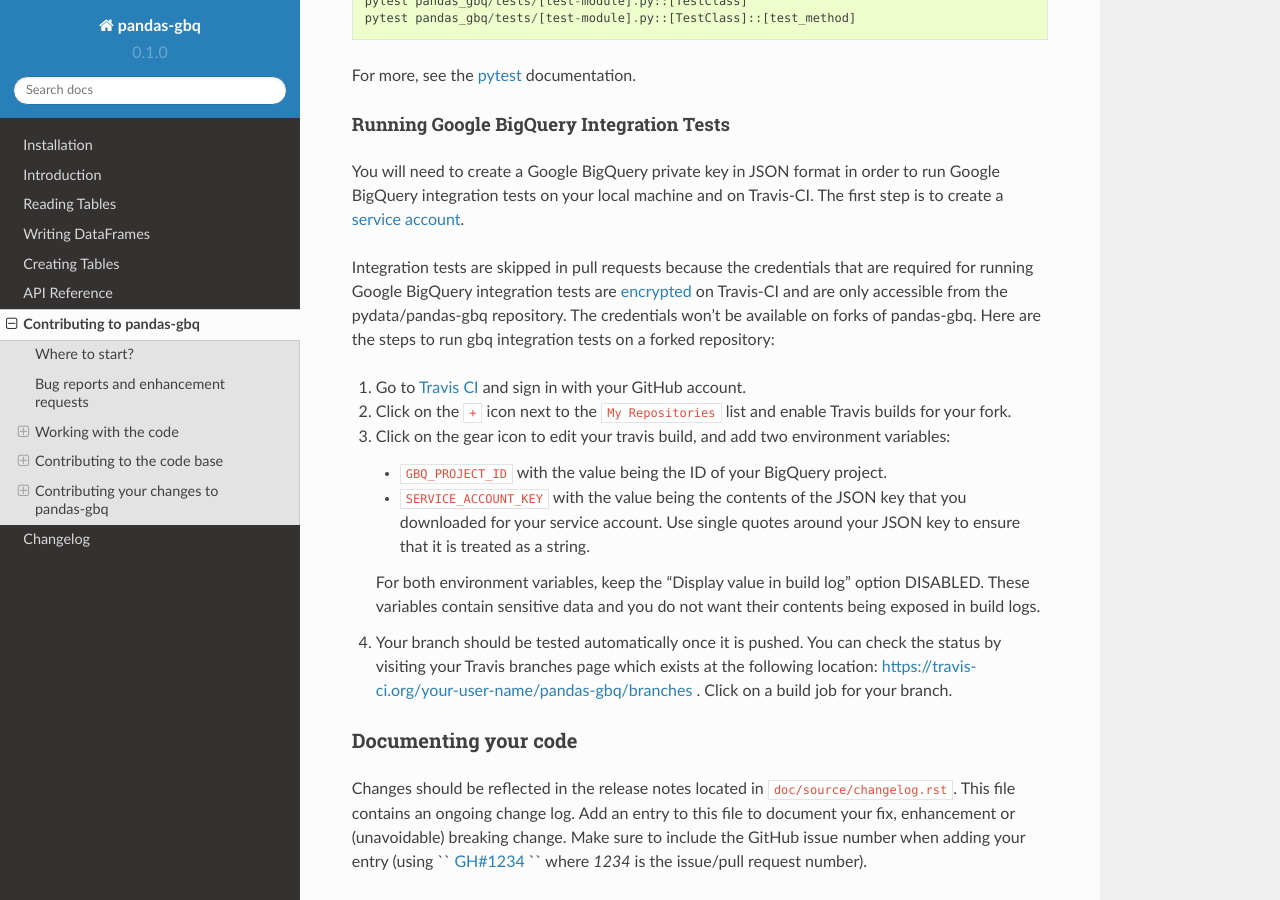
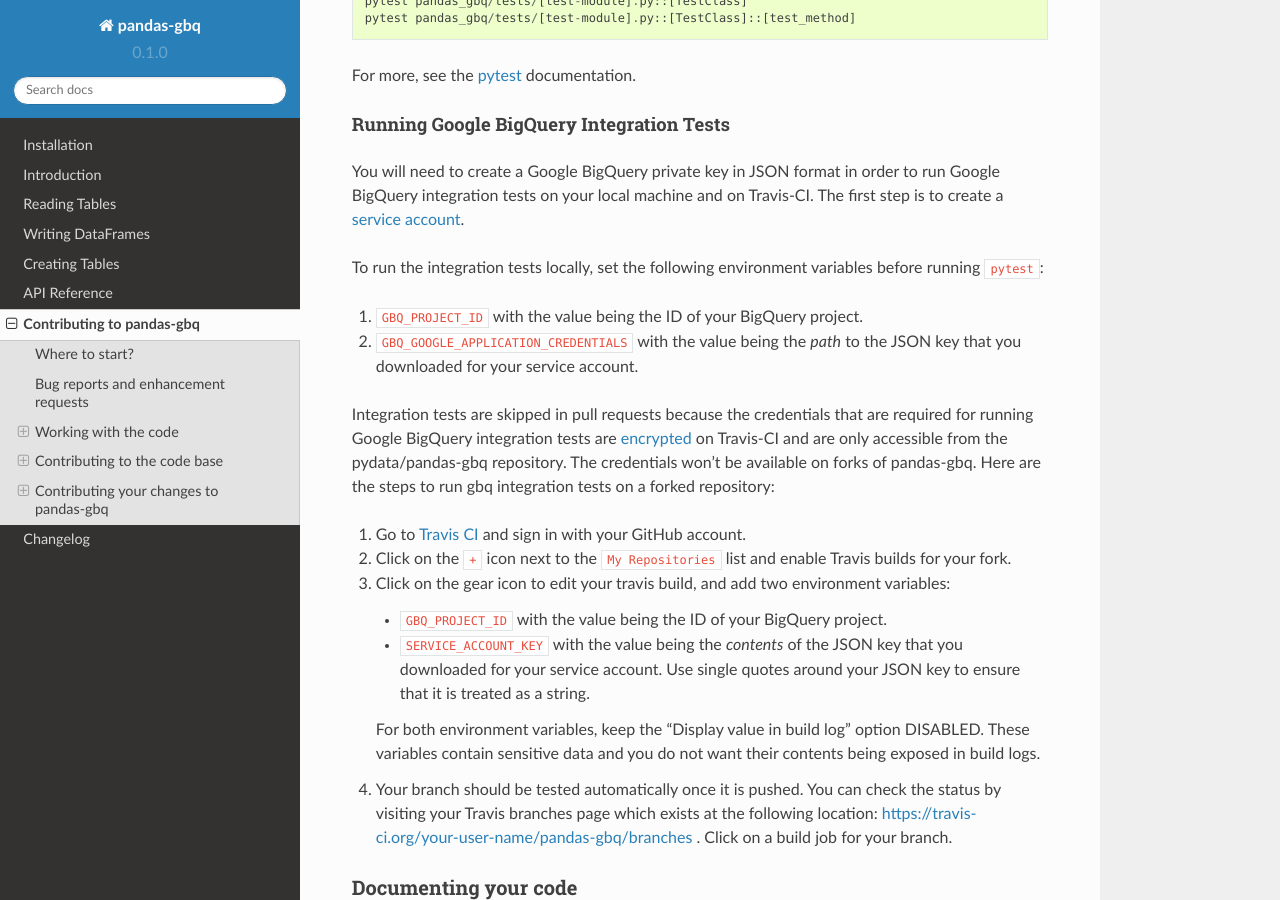
Before and after one commit to googleapis/python-bigquery-pandas, a Sphinx documentation site: the page built from docs/source/contributing.rst, in a window 1280 px wide and 900 px high, scrolled down 5324 px. Built offline with Sphinx 7.4.7 and the Read the Docs theme 2.0.0, drawn with Linux system fonts in a browser that asks for light colours.

Commit message:
TST: Load integration test creds from env vars (#29)
Load the credentials for integration tests from environment variables.
This will make it easier to run the integration tests locally. Also adds
instructions for running the integrations tests locally.

Closes GH#27.

```diff
--- a/docs/source/contributing.rst
+++ b/docs/source/contributing.rst
@@ -230,7 +230,14 @@
 You will need to create a Google BigQuery private key in JSON format in
 order to run Google BigQuery integration tests on your local machine and
 on Travis-CI. The first step is to create a `service account
-<https://console.developers.google.com/iam-admin/serviceaccounts/>`__.
+<https://console.cloud.google.com/iam-admin/serviceaccounts/>`__.
+
+To run the integration tests locally, set the following environment variables
+before running ``pytest``:
+
+#. ``GBQ_PROJECT_ID`` with the value being the ID of your BigQuery project.
+#. ``GBQ_GOOGLE_APPLICATION_CREDENTIALS`` with the value being the *path* to
+   the JSON key that you downloaded for your service account.
 
 Integration tests are skipped in pull requests because the credentials that
 are required for running Google BigQuery integration tests are
@@ -248,8 +255,8 @@
 
    - ``GBQ_PROJECT_ID`` with the value being the ID of your BigQuery project.
 
-   - ``SERVICE_ACCOUNT_KEY`` with the value being the contents of the JSON key
-     that you downloaded for your service account. Use single quotes around
+   - ``SERVICE_ACCOUNT_KEY`` with the value being the *contents* of the JSON
+     key that you downloaded for your service account. Use single quotes around
      your JSON key to ensure that it is treated as a string.
 
    For both environment variables, keep the "Display value in build log" option
```
Also changed, not shown: 1 other file.
